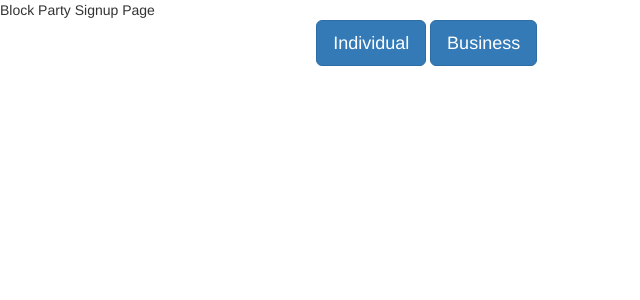
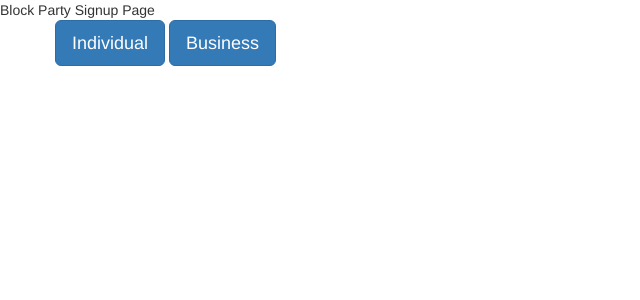
Before and after one commit to RyCSmith/BlockParty, a Django app: page /signup/ in a window 1280 px wide. Shown: the top 300 px of the page, without its empty margins (0-640 px from the left). Run offline with Django 3.2, Linux system fonts and the light colour scheme; some libraries are stand-ins or nearby versions.

Commit message:
update signup sheet

```diff
--- /dev/null
+++ b/BlockParty/block_party/static/block_party/css/signup_style.css
@@ -0,0 +1,3 @@
+.centered {
+    margin-left: auto;
+}
--- a/BlockParty/block_party/templates/block_party/signup.html
+++ b/BlockParty/block_party/templates/block_party/signup.html
@@ -2,16 +2,21 @@
 <html>
 <head>
   <link href="https://maxcdn.bootstrapcdn.com/bootstrap/3.3.5/css/bootstrap.min.css" rel="stylesheet">
-  <link rel="stylesheet" type="text/css" href="{% static 'block_party/css/index_style.css' %}" />
+  <link rel="stylesheet" type="text/css" href="{% static 'block_party/css/signup_style.css' %}" />
   <script src="https://ajax.googleapis.com/ajax/libs/jquery/1.11.3/jquery.min.js"></script>
   <script src="https://maxcdn.bootstrapcdn.com/bootstrap/3.3.5/js/bootstrap.min.js"></script>
 	<title>Block Party Signup</title>
 </head>
 <body>
   <div>Block Party Signup Page</div>
-  <div class="col-md-8 text-center">
-    <button type="button" class="btn btn-primary btn-lg">Individual</button>
-    <button type="button" class="btn btn-primary btn-lg">Business</button>
+  <div class= "container">
+    <div class = "row">
+        <div class = "centered">
+            <button type="button" class="btn btn-primary btn-lg">Individual</button>
+            <button type="button" class="btn btn-primary btn-lg">Business</button>
+        <div>
+    <div>
   </div>
+
 </body>
 </html>
```
